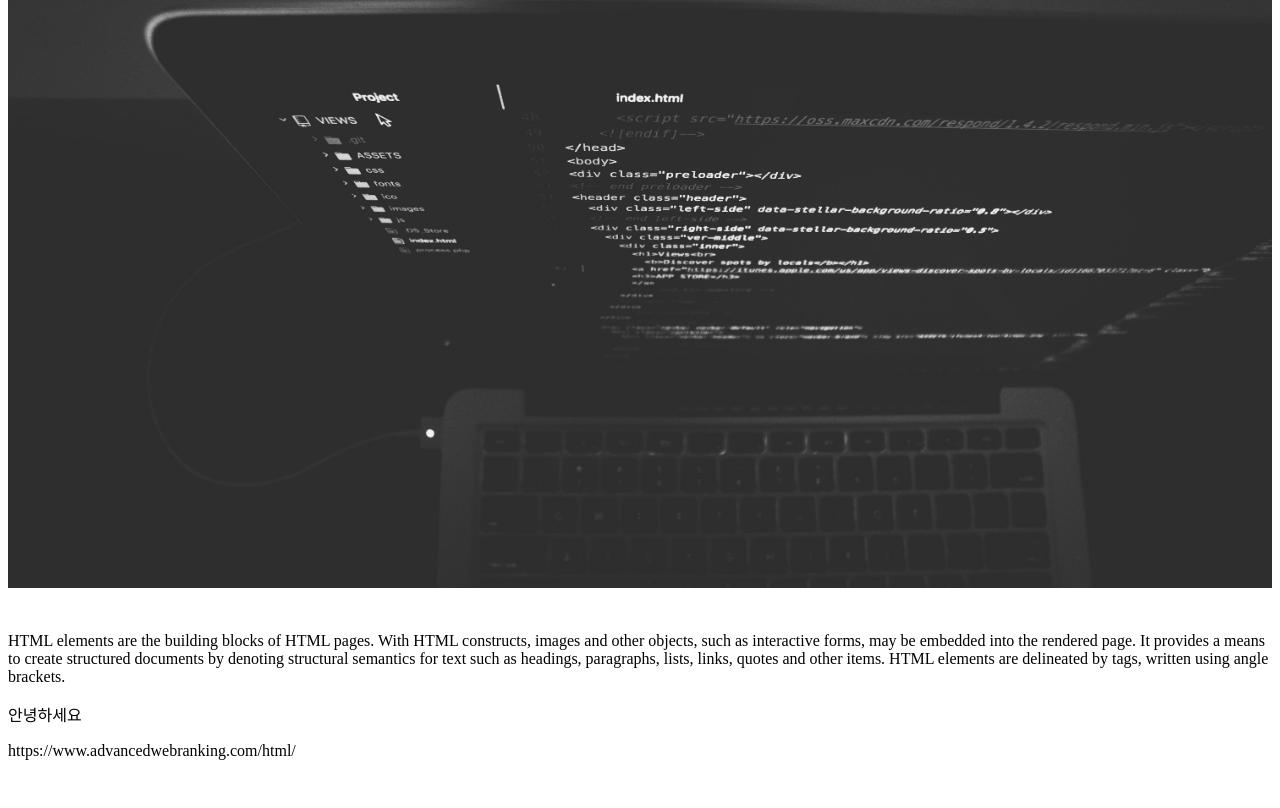
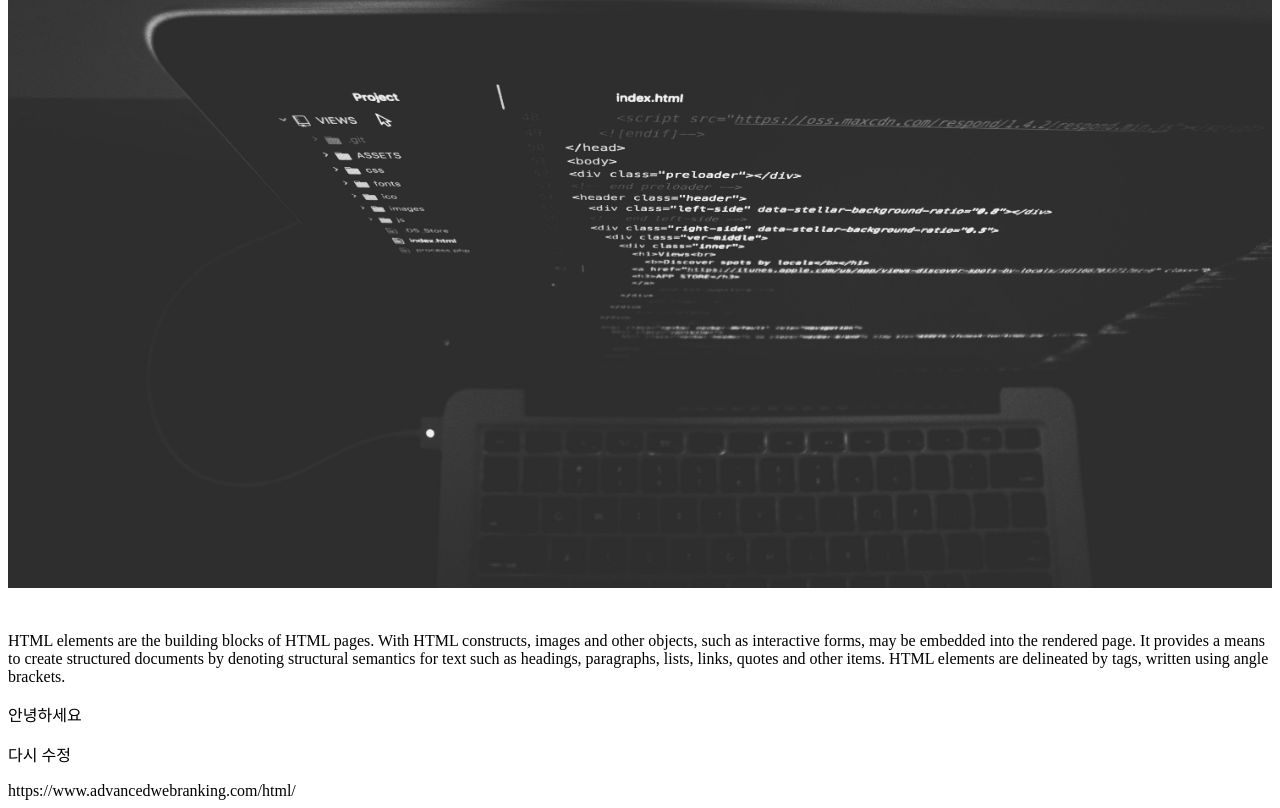
Before and after one commit to samachun/web1, a plain HTML site: page 1.html in a window 1280 px wide. Shown: the part 368-1176 px from the top of the page. Before the commit the page ends 1136 px from the top, so only its background shows below. Drawn offline with Linux system fonts and the light colour scheme.

Commit message:
다시 수정

```diff
--- a/1.html
+++ b/1.html
@@ -37,6 +37,7 @@ semantics for text such as headings, paragraphs, lists, links,
  written using angle brackets.</P>
 
 <p>안녕하세요</p>
+<p>다시 수정</p>
  </body>
  </html>
 
```
